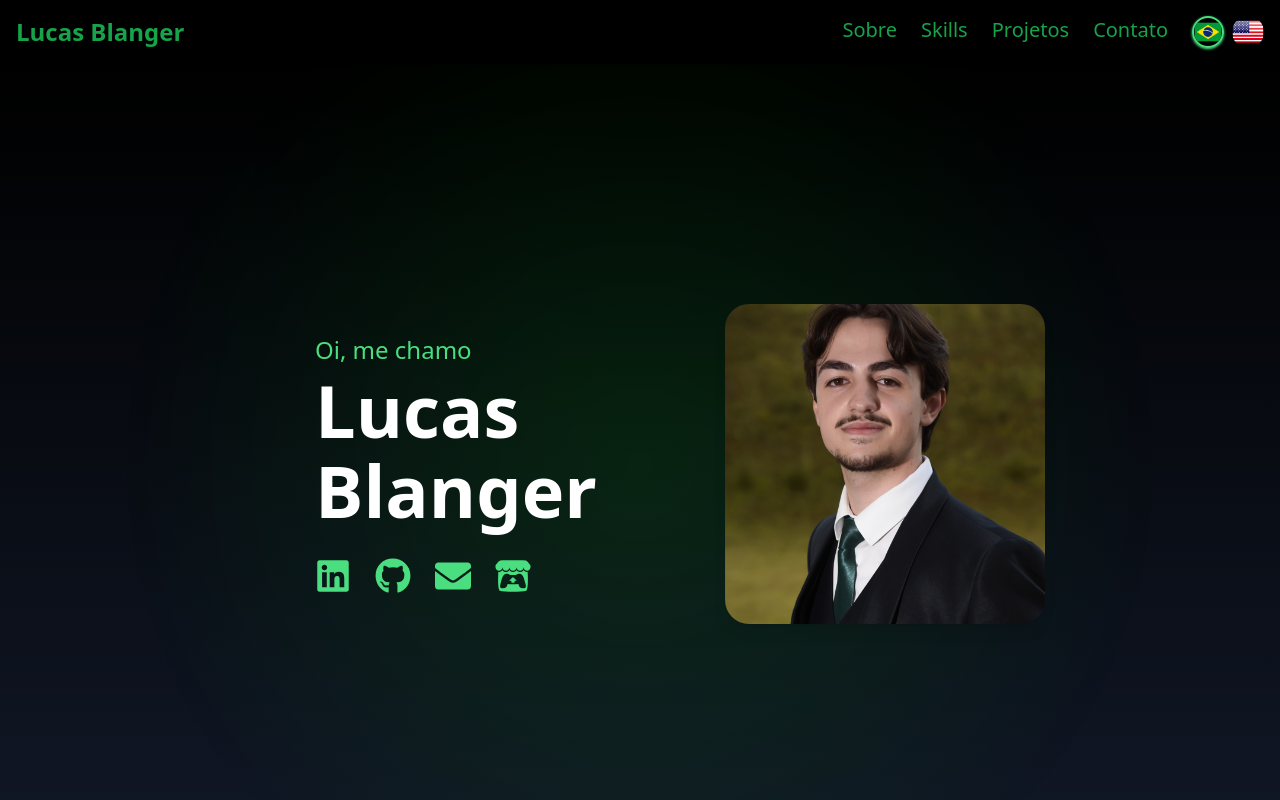
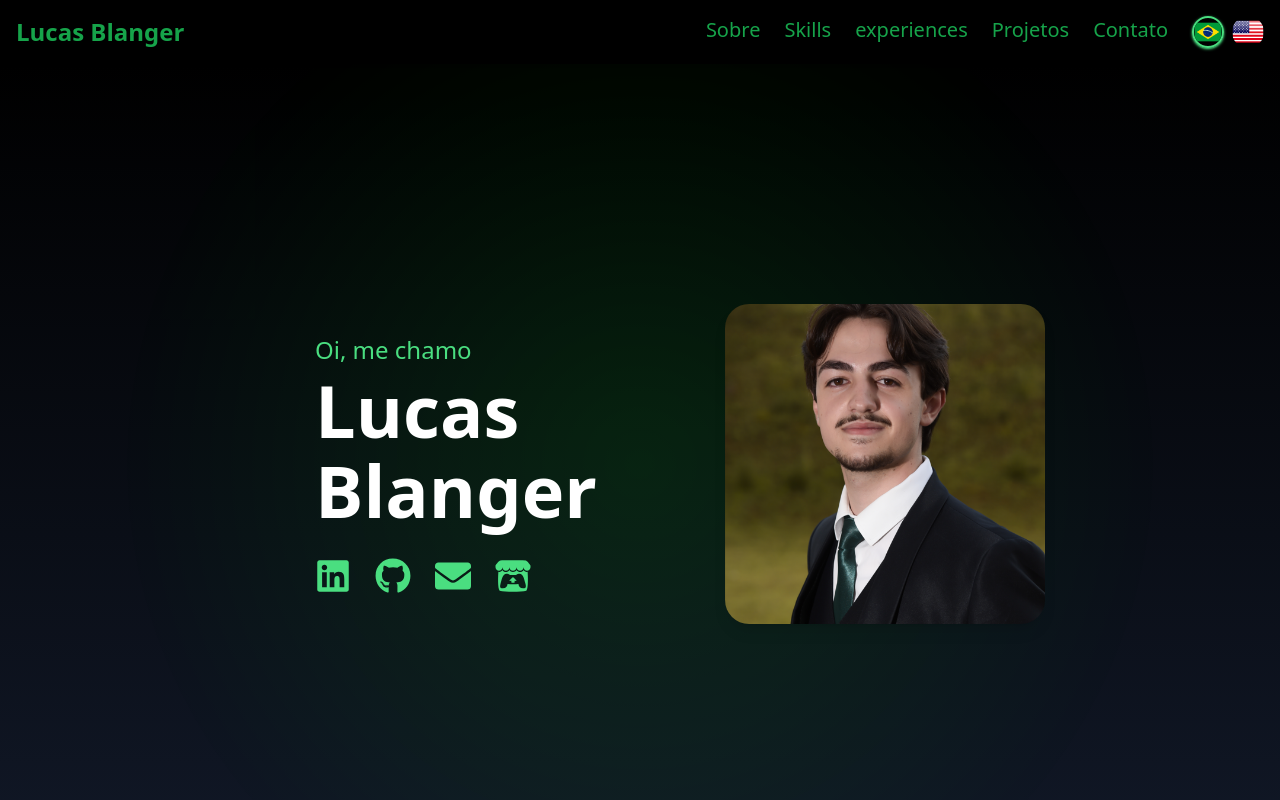
Before and after one commit to Lucas-Blanger/lucas-blanger-portfolio, a React (Vite) app: page / in a window 1280 px wide. Shown: the top 800 px of the page. Built offline with nearby package versions, Linux system fonts and the light colour scheme.

Commit message:
feat: adicionando experiências na navbar

```diff
--- a/src/components/Navbar.tsx
+++ b/src/components/Navbar.tsx
@@ -41,6 +41,14 @@ export default function Navbar() {
               className="hover:text-green-200 text-green-600 text-xl"
             >
               {t("skills")}
+            </a>
+          </li>
+          <li>
+            <a
+              href="#experiences"
+              className="hover:text-green-200 text-green-600 text-xl"
+            >
+              {t("experiences")}
             </a>
           </li>
           <li>
@@ -109,6 +117,15 @@ export default function Navbar() {
             </li>
             <li>
               <a
+                href="#experiences"
+                className="hover:text-green-200 text-green-600 text-lg"
+                onClick={() => setIsOpen(false)}
+              >
+                {t("experiences")}
+              </a>
+            </li>
+            <li>
+              <a
                 href="#projects"
                 className="hover:text-green-200 text-green-600 text-lg"
                 onClick={() => setIsOpen(false)}
```
